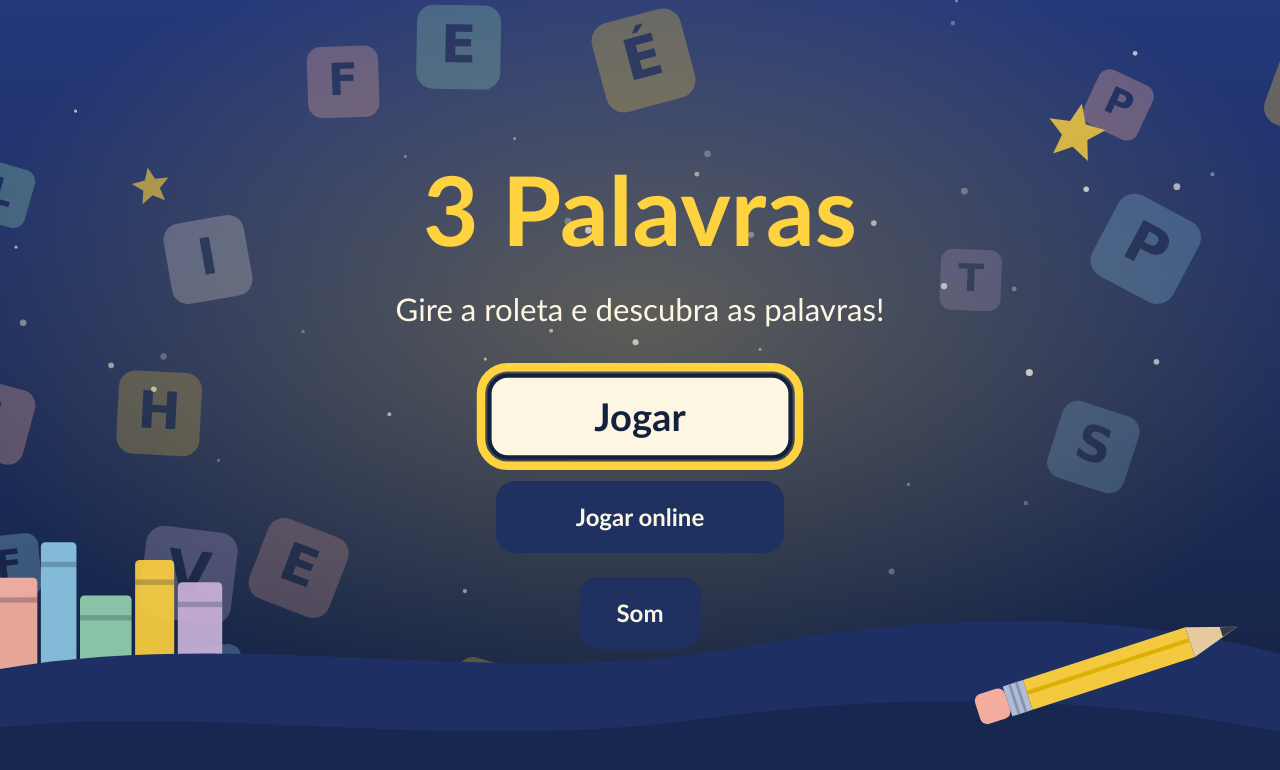
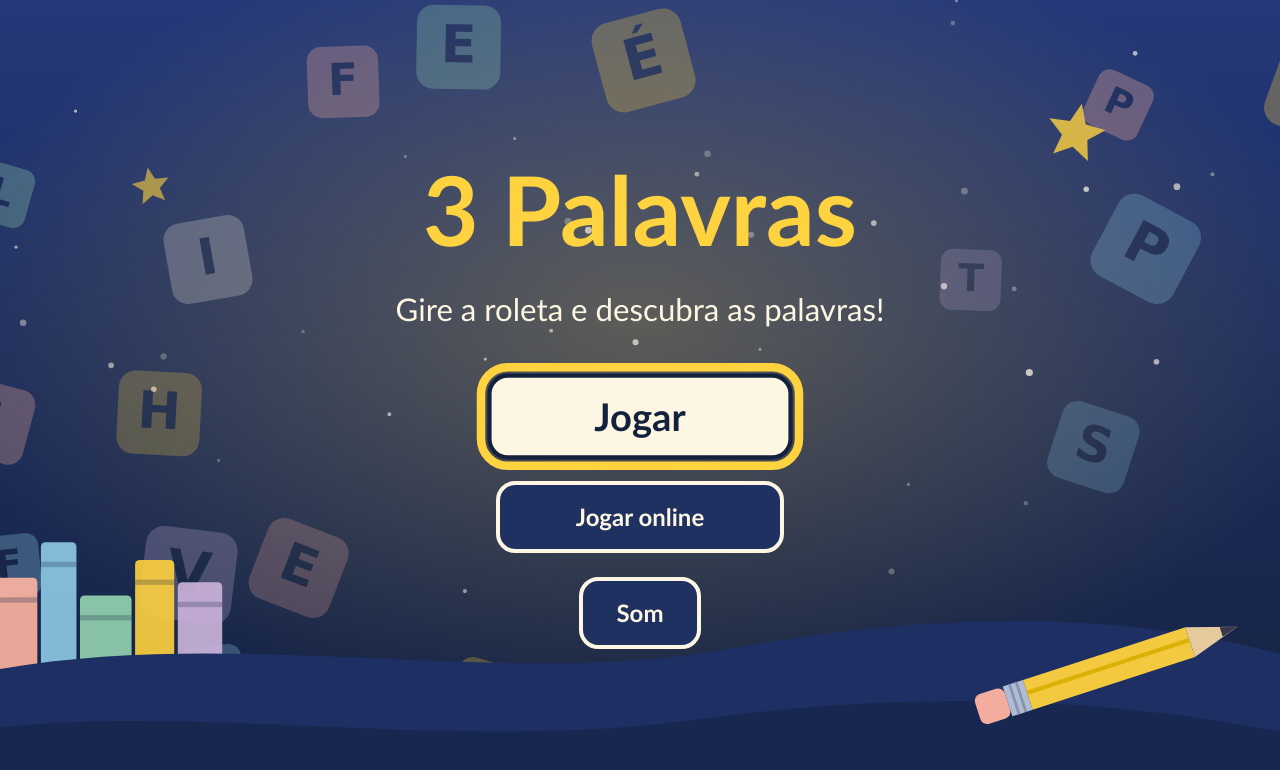
Before and after one commit to Saulorangel87/Jogo-das-3-palavras, a React (Vite) app: page / in a window 1280 px wide. Shown: the top 770 px of the page. Built offline with nearby package versions, Linux system fonts and the light colour scheme.

Commit message:
destaca os botões da tela inicial sobre a onda do fundo no celular
Co-Authored-By: Claude Opus 5.5 <noreply@anthropic.com>

```diff
--- a/src/telas/Inicio.css
+++ b/src/telas/Inicio.css
@@ -33,3 +33,9 @@
   min-width: 12rem;
   margin-top: 1rem;
 }
+
+/* No celular, estes botões caem em cima da onda azul do fundo: a borda clara os separa dela. */
+.inicio-online,
+.inicio-som {
+  border-color: var(--texto);
+}
```
Also changed, not shown: 1 other file (tests, documents, lock files or other folders).
